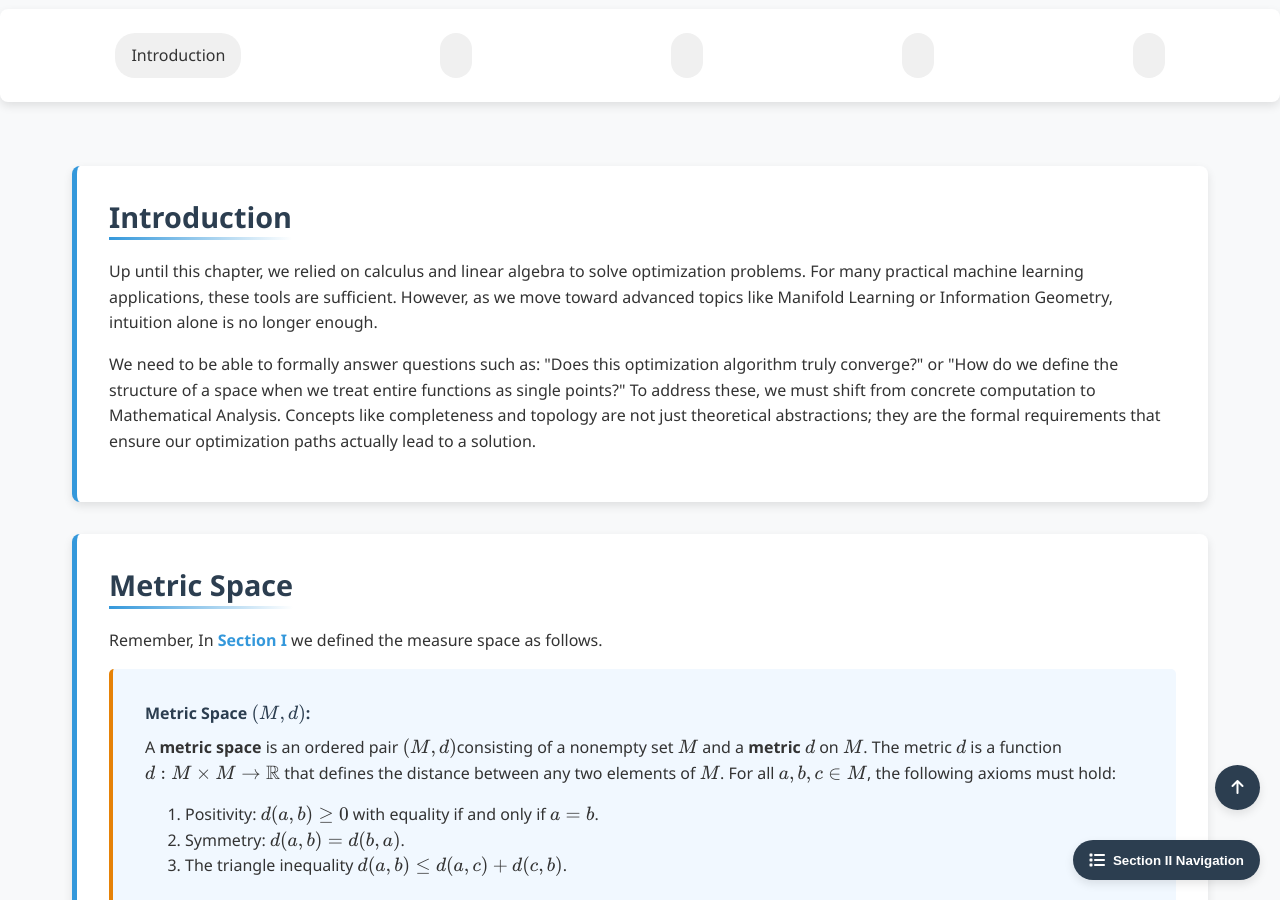
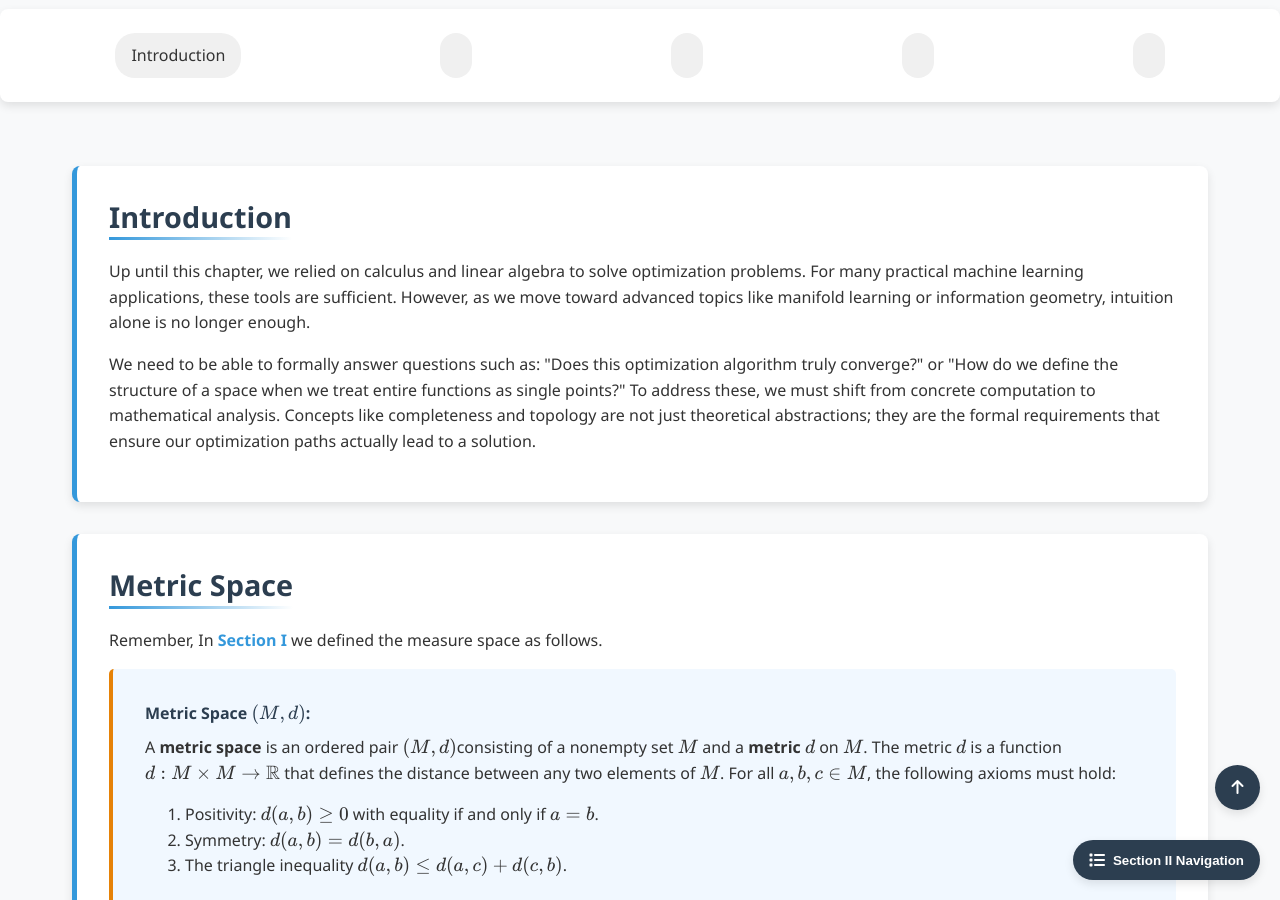
Before and after one commit to Yusukey01/yusukey01.github.io, a Jekyll site: the page built from Mathematics/Calculus/metric_space.html, in a window 1280 px wide and 900 px high, scrolled down 487 px. Built offline with Jekyll 4.4.1, drawn with Linux system fonts in a browser that asks for light colours.

Commit message:
fixed style

```diff
--- a/Mathematics/Calculus/lebesgue.html
+++ b/Mathematics/Calculus/lebesgue.html
@@ -229,7 +229,7 @@ uses_python: false
                         In the real world, strict logical implications like \(P \implies Q\) are incredibly rare.
                         When we say "Generally, A implies B," we are often mentally suppressing thousands of lines
                         of "exception handling" code.
-                        In <strong>Measure Theory</strong>, we can formalize this "generally" using the concept of
+                        In measure theory, we can formalize this "generally" using the concept of
                         <strong>"almost everywhere" (a.e.)</strong>. Instead of demanding that a property holds for
                         <em>every</em> single point (which is often too brittle for complex systems), we allow for a
                         set of exceptions, provided that their <strong>measure is zero</strong>.
@@ -241,7 +241,7 @@ uses_python: false
                         affect the overall "structure" or "integral" of the system.
                     </p>
                     <p>
-                        When Measure Theory is applied to Probability, <strong>"almost everywhere"</strong> is referred to as <strong>"almost surely" (a.s.)</strong>.
+                        When measure theory is applied to probability, <strong>"almost everywhere"</strong> is referred to as <strong>"almost surely" (a.s.)</strong>.
                         This distinction is vital for understanding how we handle "impossible" events.
                         Consider flipping a fair coin infinitely many times. From a <strong>set-theoretic perspective</strong>, a sequence of
                         "all heads" (H, H, H, ...) is a "valid" element of the sample space \(\Omega\). It is logically "possible" in the sense
--- a/Mathematics/Calculus/metric_space.html
+++ b/Mathematics/Calculus/metric_space.html
@@ -98,17 +98,15 @@ noindex: true
                 <p>
                      Up until this chapter, we relied on calculus and linear algebra to solve optimization problems.
                     For many practical machine learning applications, these tools are sufficient. However, as we move toward
-                    advanced topics like Manifold Learning or Information Geometry, intuition alone is no longer enough.
+                    advanced topics like manifold learning or information geometry, intuition alone is no longer enough.
                 </p>
 
                 <p>
                     We need to be able to formally answer questions such as: "Does this optimization algorithm truly converge?" or
                     "How do we define the structure of a space when we treat entire functions as single points?" To address these, we must
-                    shift from concrete computation to Mathematical Analysis. Concepts like completeness and topology are not just theoretical
+                    shift from concrete computation to mathematical analysis. Concepts like completeness and topology are not just theoretical
                     abstractions; they are the formal requirements that ensure our optimization paths actually lead to a solution.
                 </p>
-
-
 
             </section>
 
```
